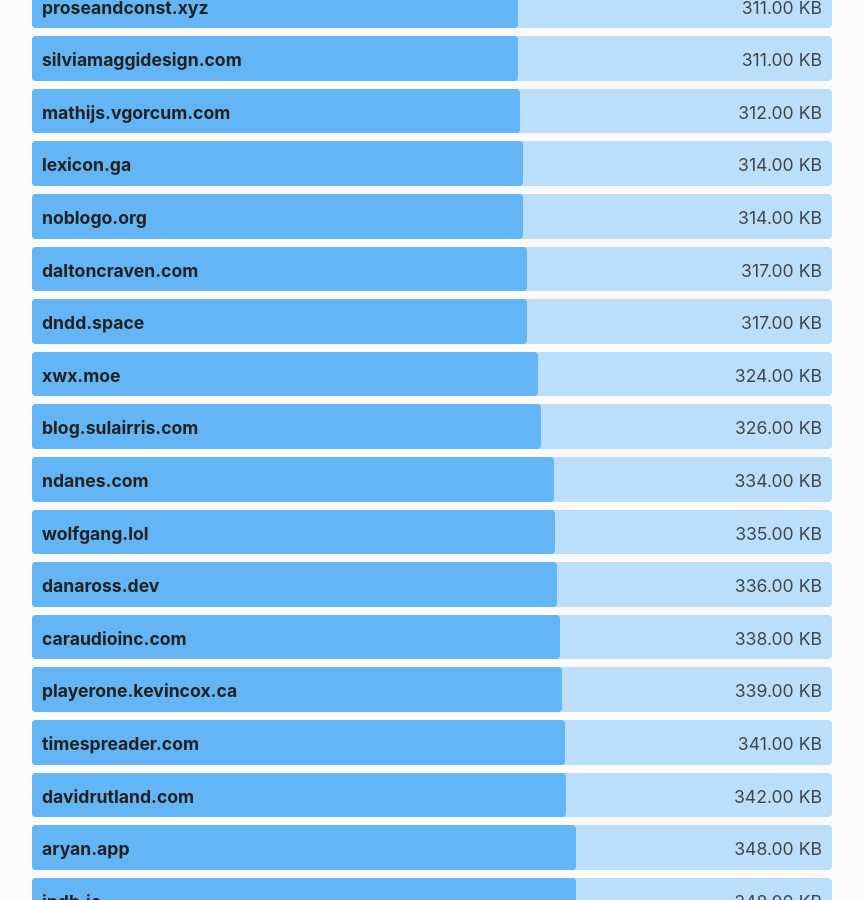
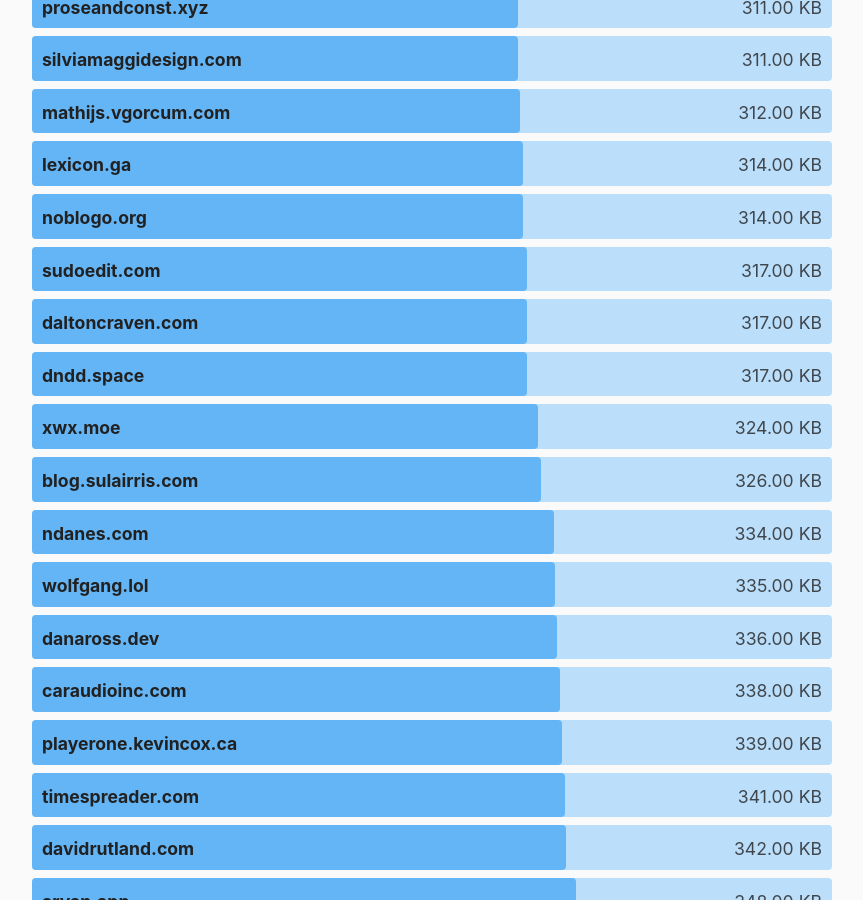
Before and after one commit to kevquirk/512kb.club, a Jekyll site: the page built from index.md, in a window 1280 px wide and 900 px high, scrolled down 21272 px. Shown: the whole window, without its empty margins (208-1071 px from the left). Built offline with Jekyll 4.4.1, drawn with Linux system fonts in a browser that asks for light colours.

Commit message:
added sudoedit.com

```diff
--- a/_data/sites.yml
+++ b/_data/sites.yml
@@ -1,3 +1,8 @@
+- domain: sudoedit.com
+  url: https://sudoedit.com
+  size: 317
+  last_checked: 2022-04-29
+
 - domain: 0chris.com
   url: https://www.0chris.com/
   size: 4.3
```
